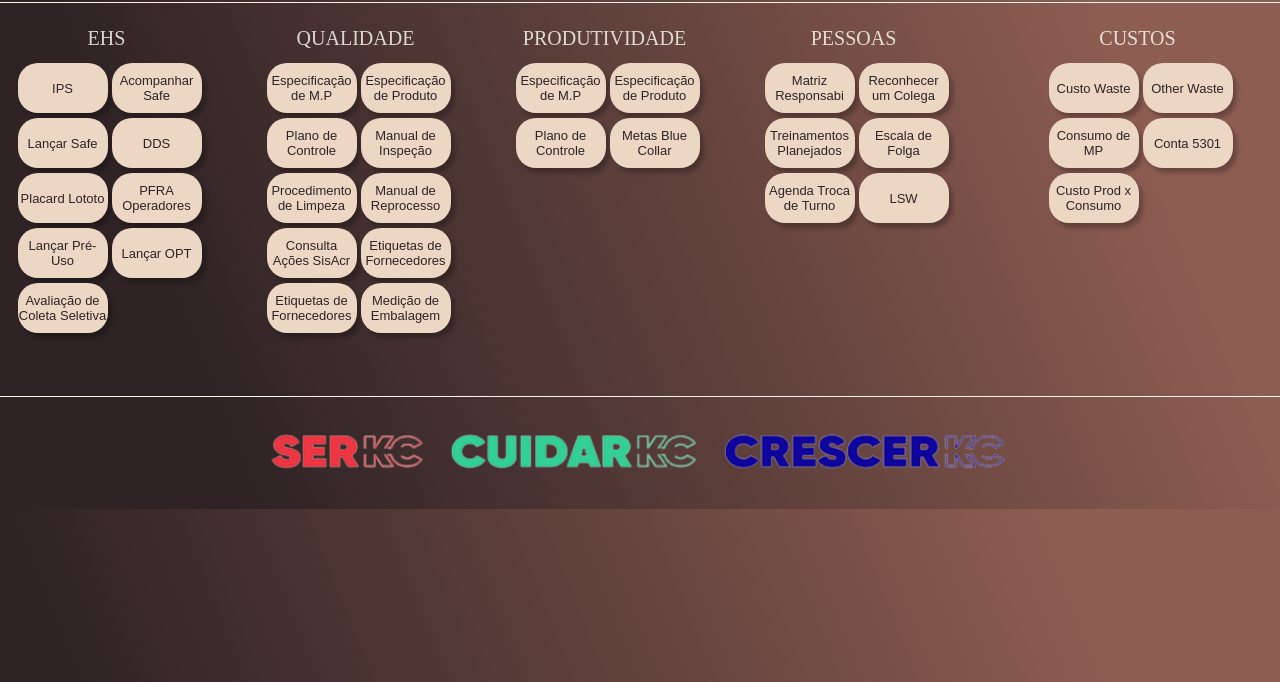
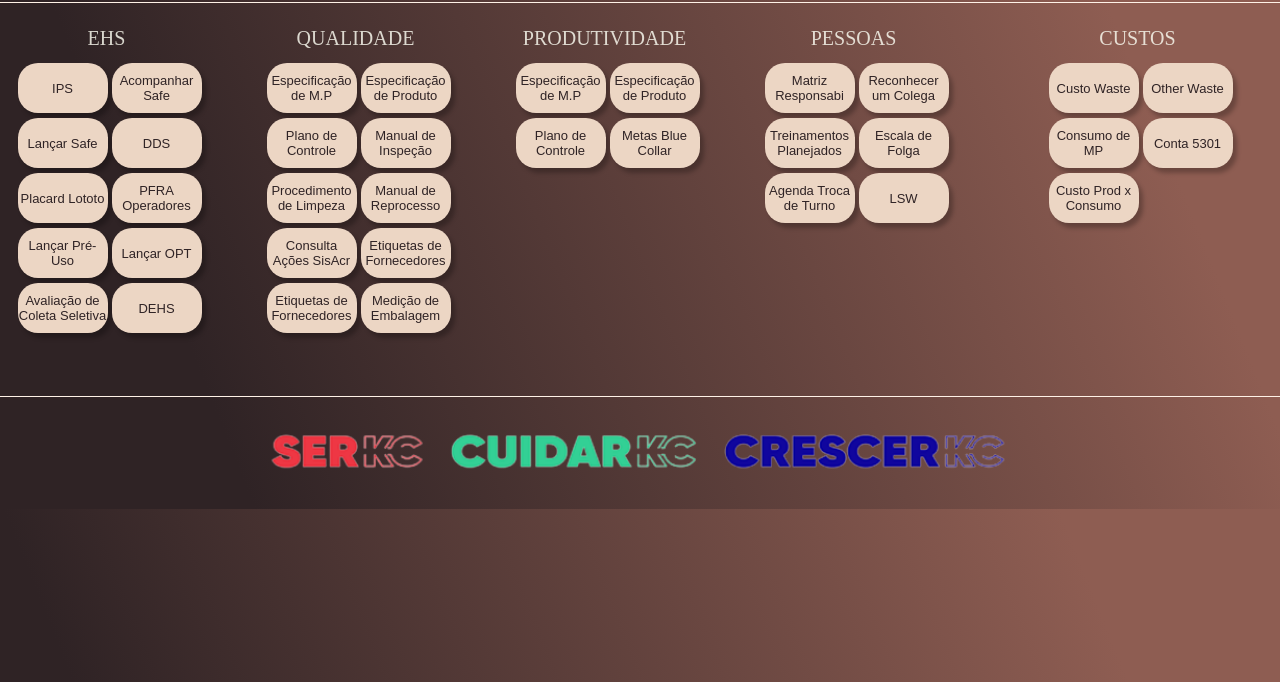
Before and after one commit to l24427/MelhoriaContinua_PH-01, a plain HTML site: page index.html in a window 1280 px wide. Shown: the part 118-800 px from the top of the page. Drawn offline with Linux system fonts and the light colour scheme.

Commit message:
Update index.html

```diff
--- a/index.html
+++ b/index.html
@@ -59,6 +59,9 @@
                         </button></a>
                   <a href="https://kimberlyclark.sharepoint.com/:x:/r/Sites/H945/_layouts/15/Doc.aspx?sourcedoc=%7B6E875482-7176-4BC4-A2EE-8D2D2F643BBE%7D&file=Avalia%C3%A7%C3%A3o%20de%20coleta%20seletiva.xlsx&action=default&mobileredirect=true"> <button
                         class="Conteudo-principal-escrito-botao" style="text-decoration:none" target="_blank">Avaliação de Coleta Seletiva
+                        </button></a>
+                <a href="https://kimberlyclark.sharepoint.com/Sites/H945/Suzano/Forms/AllItems.aspx?id=%2FSites%2FH945%2FSuzano%2FSEGURAN%C3%87A%2FDialogo%20de%20Seguran%C3%A7a%20e%20Meio%20Ambiente&viewid=c20eff85%2Daf0a%2D4b76%2Dab1f%2D5816f085532c&ovuser=fee2180b%2D69b6%2D4afe%2D9f14%2Dccd70bd4c737%2Cpaulo%2Ejunior3%40kcc%2Ecom&OR=Teams%2DHL&CT=1743445613509&clickparams=eyJBcHBOYW1lIjoiVGVhbXMtRGVza3RvcCIsIkFwcFZlcnNpb24iOiI0OS8yNTAzMDIwMTAxMCIsIkhhc0ZlZGVyYXRlZFVzZXIiOmZhbHNlfQ%3D%3D"> <button
+                        class="Conteudo-principal-escrito-botao" style="text-decoration:none" target="_blank">DEHS
                         </button></a>
             </div>
 
```
